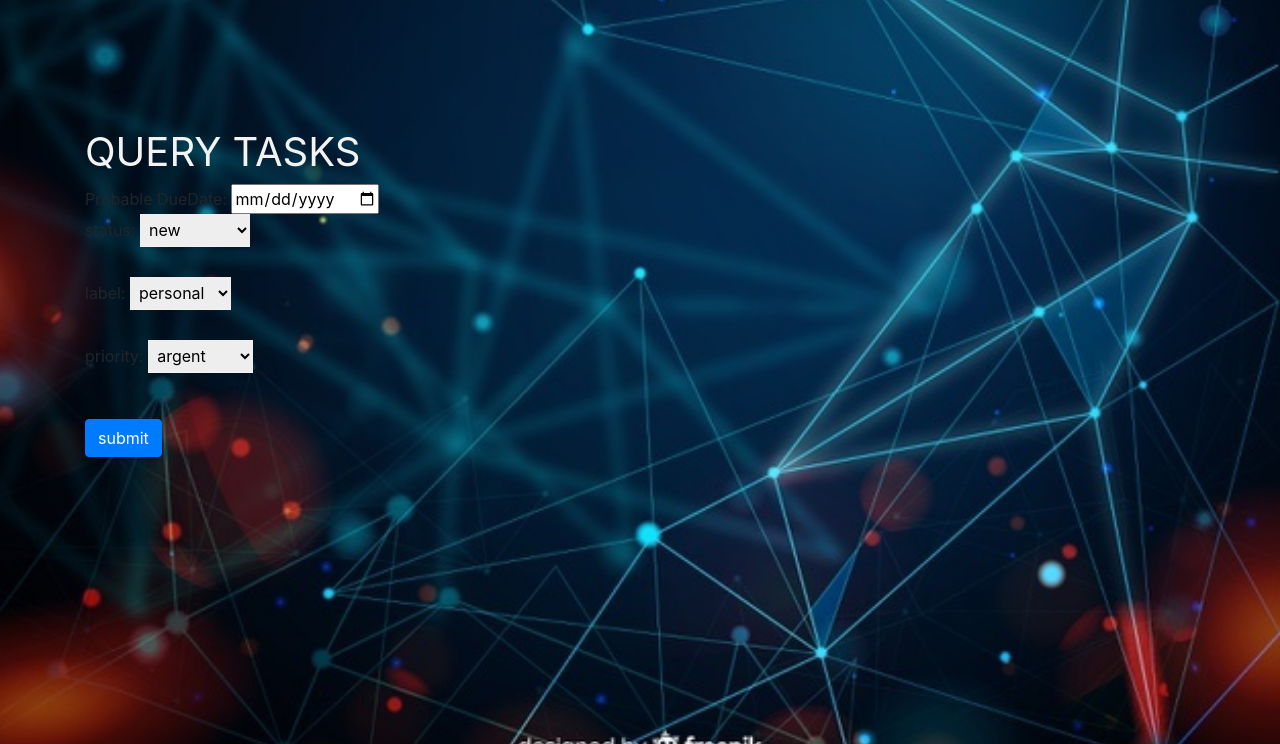
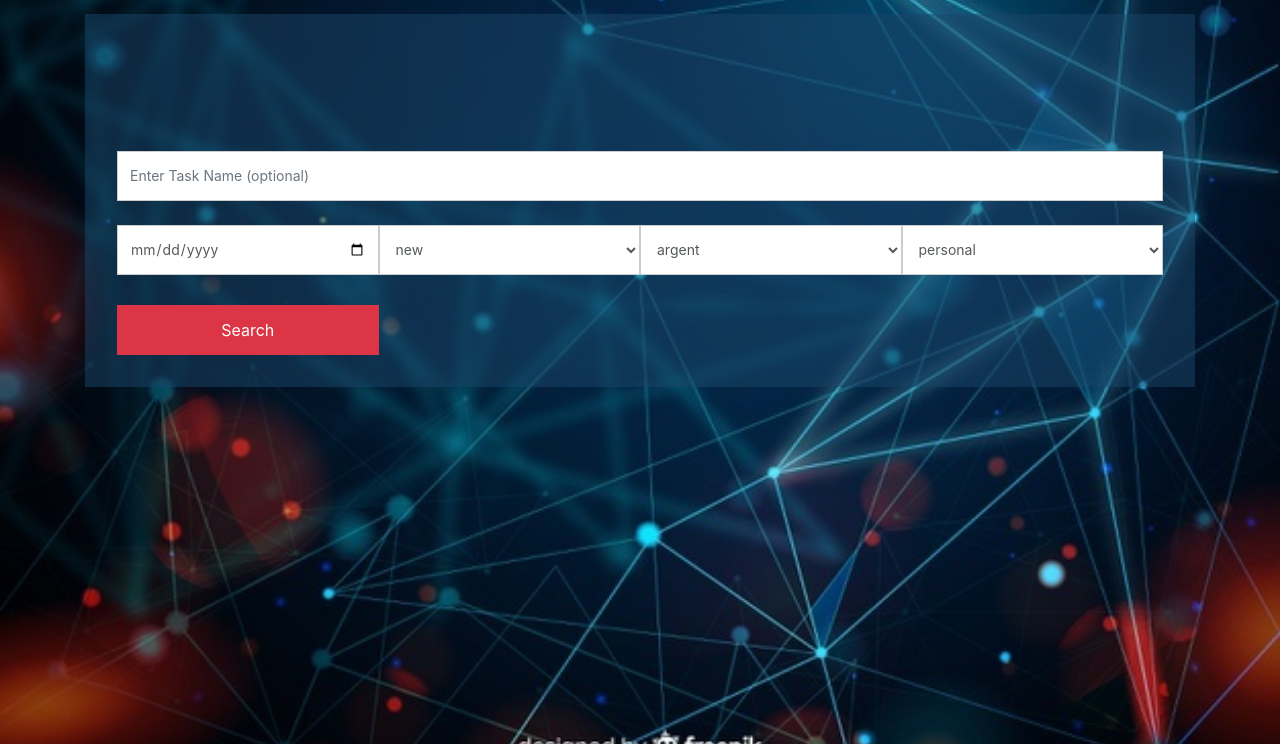
Before and after one commit to Alpha-Males/StackHack, a Flask app: page /query_tasks in a window 1280 px wide. Shown: the part 56-800 px from the top of the page. Run offline with Flask 2, Linux system fonts and the light colour scheme; a user stored in the database is signed in; some libraries are stand-ins or nearby versions.

Commit message:
UI Search

```diff
--- a/todo/static/main.css
+++ b/todo/static/main.css
@@ -11,7 +11,206 @@
 
       }
 
+.search-sec{
+    padding: 2rem;
+}
+.search-slt{
+    display: block;
+    width: 100%;
+    font-size: 0.875rem;
+    line-height: 1.5;
+    color: #55595c;
+    background-color: #fff;
+    background-image: none;
+    border: 1px solid #ccc;
+    height: calc(3rem + 2px) !important;
+    border-radius:0;
+}
+.wrn-btn{
+    width: 100%;
+    font-size: 16px;
+    font-weight: 400;
+    text-transform: capitalize;
+    height: calc(3rem + 2px) !important;
+    border-radius:0;
+}
+@media (min-width: 992px){
+    .search-sec{
+        position: relative;
+        top: -114px;
+        background: rgba(26, 70, 104, 0.51);
+    }
+}
 
+@media (max-width: 992px){
+    .search-sec{
+        background: #1A4668;
+    }
+}
+
+
+  .container-c{
+            margin-top: 5%;
+
+      }
+
+i {
+    font-style: italic
+}
+
+
+.card {
+    box-shadow: 0 0.46875rem 2.1875rem rgba(4, 9, 20, 0.03), 0 0.9375rem 1.40625rem rgba(4, 9, 20, 0.03), 0 0.25rem 0.53125rem rgba(4, 9, 20, 0.05), 0 0.125rem 0.1875rem rgba(4, 9, 20, 0.03);
+    border-width: 0;
+    transition: all .2s
+}
+
+.card-header:first-child {
+    border-radius: calc(0.25rem - 1px) calc(0.25rem - 1px) 0 0
+}
+
+.card-header {
+    display: flex;
+    align-items: center;
+    border-bottom-width: 1px;
+    padding-top: 0;
+    padding-bottom: 0;
+    padding-right: 0.625rem;
+    height: 3.5rem;
+    background-color: #fff
+}
+
+.widget-subheading {
+    color: #858a8e;
+    font-size: 10px
+}
+
+.card-header.card-header-tab .card-header-title {
+    display: flex;
+    align-items: center;
+    white-space: nowrap
+}
+
+.card-header .header-icon {
+    font-size: 1.65rem;
+    margin-right: 0.625rem
+}
+
+.card-header.card-header-tab .card-header-title {
+    display: flex;
+    align-items: center;
+    white-space: nowrap
+}
+
+.btn-actions-pane-right {
+    margin-left: auto;
+    white-space: nowrap
+}
+
+.text-capitalize {
+    text-transform: capitalize !important
+}
+
+.scroll-area-sm {
+    height: 288px;
+    overflow-x: hidden
+}
+
+.list-group-item {
+    position: relative;
+    display: block;
+    padding: 0.75rem 1.25rem;
+    margin-bottom: -1px;
+    background-color: #fff;
+    border: 1px solid rgba(0, 0, 0, 0.125)
+}
+
+.list-group {
+    display: flex;
+    flex-direction: column;
+    padding-left: 0;
+    margin-bottom: 0
+}
+
+.todo-indicator {
+    position: absolute;
+    width: 4px;
+    height: 60%;
+    border-radius: 0.3rem;
+    left: 0.625rem;
+    top: 20%;
+    opacity: .6;
+    transition: opacity .2s
+}
+
+.bg-warning {
+    background-color: #f7b924 !important
+}
+
+.widget-content {
+    padding: 1rem;
+    flex-direction: row;
+    align-items: center
+}
+
+.widget-content .widget-content-wrapper {
+    display: flex;
+    flex: 1;
+    position: relative;
+    align-items: center
+}
+
+.widget-content .widget-content-right.widget-content-actions {
+    visibility: hidden;
+    opacity: 0;
+    transition: opacity .2s
+}
+
+.widget-content .widget-content-right {
+    margin-left: auto
+}
+
+.btn:not(:disabled):not(.disabled) {
+    cursor: pointer
+}
+
+.btn {
+    position: relative;
+    transition: color 0.15s, background-color 0.15s, border-color 0.15s, box-shadow 0.15s
+}
+
+.btn-outline-success {
+    color: #3ac47d;
+    border-color: #3ac47d
+}
+
+.btn-outline-success:hover {
+    color: #fff;
+    background-color: #3ac47d;
+    border-color: #3ac47d
+}
+
+.btn-outline-success:hover {
+    color: #fff;
+    background-color: #3ac47d;
+    border-color: #3ac47d
+}
+
+.btn-primary {
+    color: #fff;
+    background-color: #3f6ad8;
+    border-color: #3f6ad8
+}
+
+.btn {
+    position: relative;
+    transition: color 0.15s, background-color 0.15s, border-color 0.15s, box-shadow 0.15s;
+    outline: none !important
+}
+
+.card-footer {
+    background-color: #fff
+}
       input.inp select, p {
       padding: 0;
       margin: 0;
--- a/todo/templates/query_task.html
+++ b/todo/templates/query_task.html
@@ -1,7 +1,75 @@
 {% extends "layout.html" %}
 {% block content %}
+
 <div class="container">
-    <h1>Query Tasks</h1>
+
+<section class="search-sec">
+    <div class="container">
+        <form action="#" method="post" novalidate="novalidate">
+
+             <div class="row">
+                      <div class=" col-sm-12 p-0">
+                            <input type="text" class="form-control search-slt" placeholder="Enter Task Name (optional)">
+                        </div>
+              </div>
+              <br>
+
+            <div class="row">
+                <div class="col-lg-12">
+
+
+                    <div class="row">
+
+
+                        <div class="col-lg-3 col-md-3 col-sm-12 p-0">
+                            <input type="date" name="duedate" class="form-control search-slt" placeholder="Probable DueDate">
+                        </div>
+
+                        <div class="col-lg-3 col-md-3 col-sm-12 p-0">
+
+                          <select class="form-control search-slt" id="exampleFormControlSelect1" name="status" >
+                            {% for o in status %}
+                            <option value="{{ o }}">{{ o }}</option>
+                            {% endfor %}
+                          </select>
+
+                        </div>
+
+                        <div class="col-lg-3 col-md-3 col-sm-12 p-0">
+
+                          <select class="form-control search-slt" id="exampleFormControlSelect1" name="priority" >
+                           {% for o in priority %}
+                            <option value="{{ o }}">{{ o }}</option>
+                           {% endfor %}
+                          </select>
+
+                        </div>
+
+                        <div class="col-lg-3 col-md-3 col-sm-12 p-0">
+
+                         <select class="form-control search-slt" id="exampleFormControlSelect1" name="label">
+                          {% for o in label %}
+                          <option value="{{ o }}">{{ o }}</option>
+                          {% endfor %}
+                        </select>
+
+                        </div>
+
+                        <div class="col-lg-3 col-md-3 col-sm-12 p-0">
+                            <button type="button" class="btn btn-danger wrn-btn">Search</button>
+                        </div>
+                    </div>
+                </div>
+            </div>
+        </form>
+    </div>
+</section>
+
+</div>
+
+{% endblock content %}
+
+<!--  <h1>Query Tasks</h1>
     <form action="" method="POST">
     <div class="form-group">
             Probable DueDate:
@@ -27,7 +95,4 @@
             </select>
    </div>
    <button class="btn btn-primary" type="submit" >submit</button>
-</form>
-</div>
-
-{% endblock content %}
+</form> -->
--- a/todo/templates/register.html
+++ b/todo/templates/register.html
@@ -12,6 +12,7 @@
           <a class="btn-item" href="/login">Already have ToDo account</a>
         </div>
       </div>
+
       <form class="reg" action="" method="POST">
         <div class="title">
 
```
Also changed, not shown: todo/site.db.
